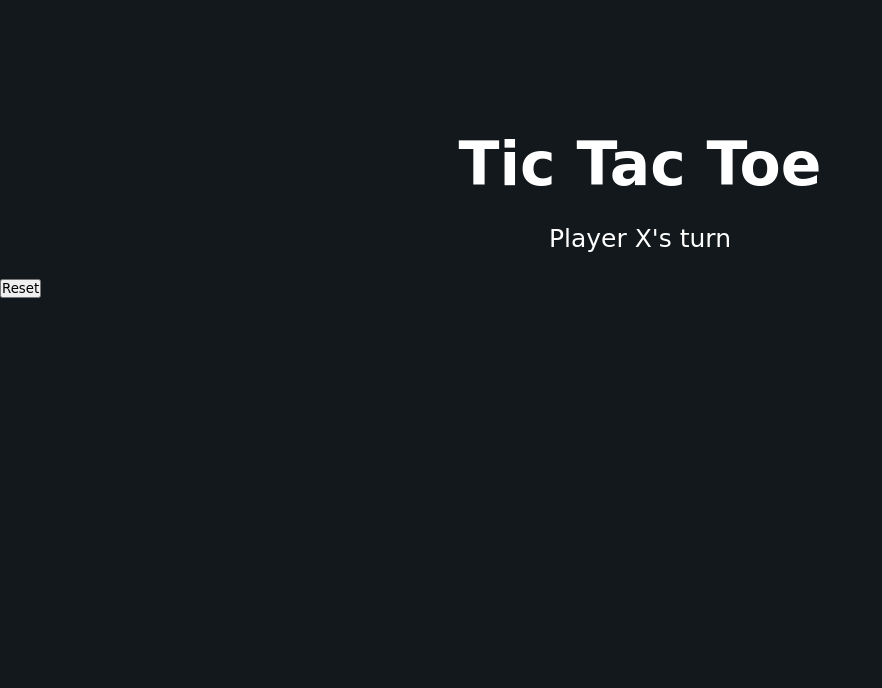
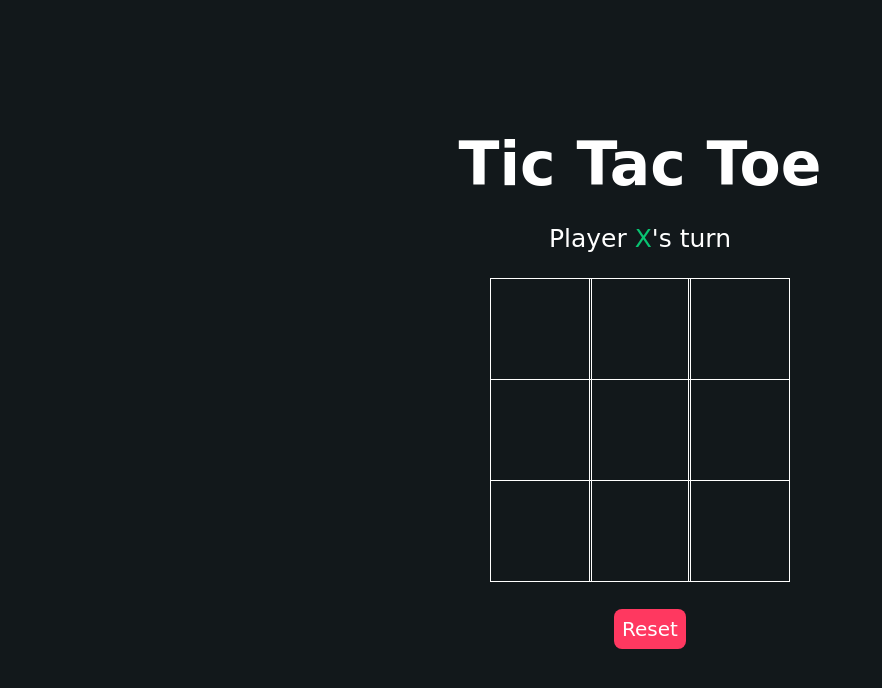
Before and after one commit to Jeremiah-Bogard/Tic-Tac-Toe, a plain HTML site: page index.html in a window 1280 px wide. Shown: the whole page, without its empty margins (0-882 px from the left). Drawn offline with Linux system fonts and the light colour scheme.

Commit message:
Update style.css

```diff
--- a/style.css
+++ b/style.css
@@ -21,3 +21,46 @@
   margin-top: 1em;
   margin-bottom: 1em;
 }
+.hide {
+  display: none:
+}
+.container {
+  margin: 0 auto;
+  display: grid;
+  grid-template-columns: 33% 33%  33%;
+  grid-template-rows: 33% 33% 33%;
+  max-width: 300px;
+}
+.tile {
+  border: 1px solid #fff;
+  min-width: 100px;
+  min-height: 100px;
+  display: flex;
+  justify-content: center;
+  align-items: center;
+  font-size: 50px;
+  cursor: pointer;
+}
+.playerX {
+  color: #09c372;
+}
+.playerO {
+  color: #498afb;
+}
+.controls {
+  display: flex;
+  flex-direction: row;
+  justify-content: center;
+  align-items: center;
+  margin-top: 1em;
+}
+#reset {
+  background-color: #ff3860;
+  color: #fff;
+  padding: 8px;
+  border-radius: 8px;
+  border: none;
+  font-size: 20px;
+  margin-left: 1em;
+  cursor: pointer;
+}
```
